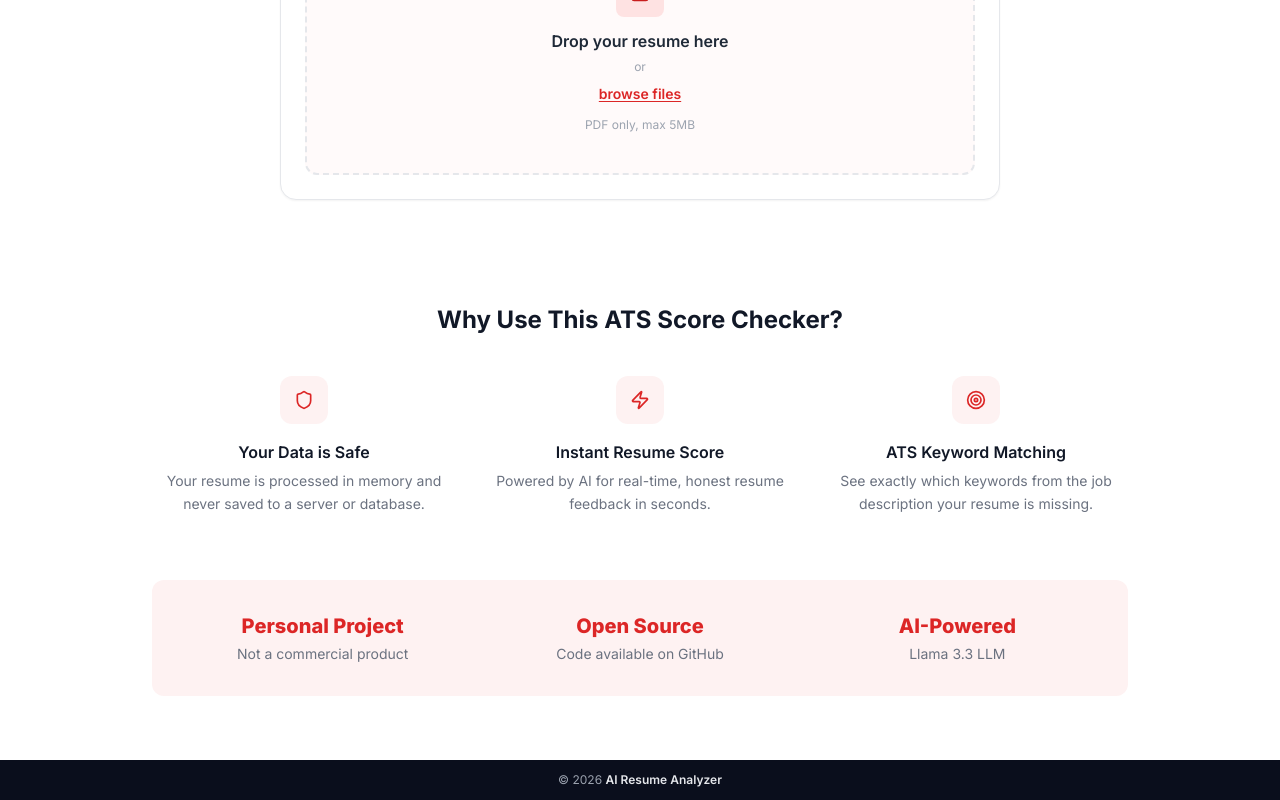
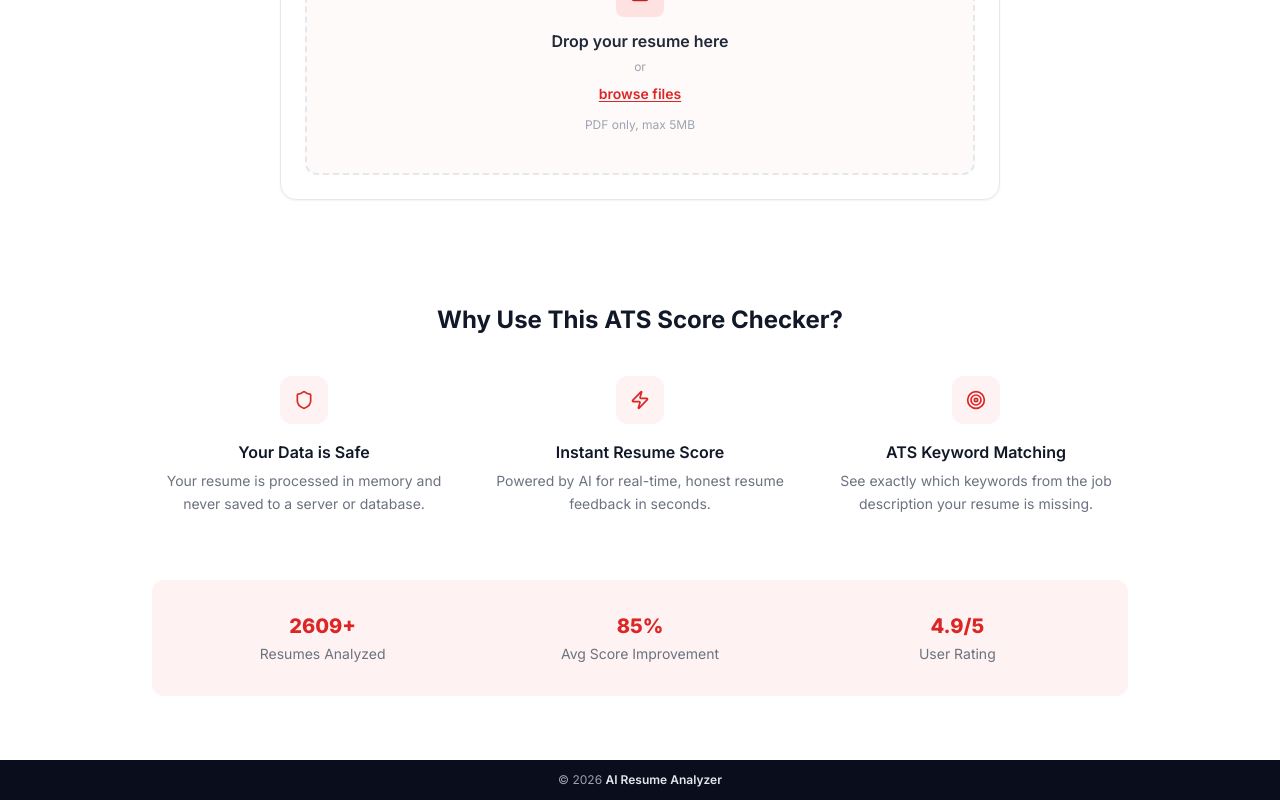
Before and after one commit to MukeshDevX/ai-resume-analyzer, a React (Vite) app in the folder frontend/: page / in a window 1280 px wide. Shown: the part 526-1326 px from the top of the page. Built offline with nearby package versions, Linux system fonts and the light colour scheme; no server answers.

Commit message:
Update StatsBanner with new statistics

```diff
--- a/frontend/src/components/StatsBanner.jsx
+++ b/frontend/src/components/StatsBanner.jsx
@@ -1,8 +1,8 @@
 export default function StatsBanner() {
   const facts = [
-    { label: "Personal Project", detail: "Not a commercial product" },
-    { label: "Open Source", detail: "Code available on GitHub" },
-    { label: "AI-Powered", detail: "Llama 3.3 LLM" },
+    { label: "2609+", detail: "Resumes Analyzed" },
+    { label: "85%", detail: "Avg Score Improvement" },
+    { label: "4.9/5", detail: "User Rating" },
   ];
   return (
     <section className="max-w-5xl mx-auto px-4 sm:px-6 mb-16">
```
